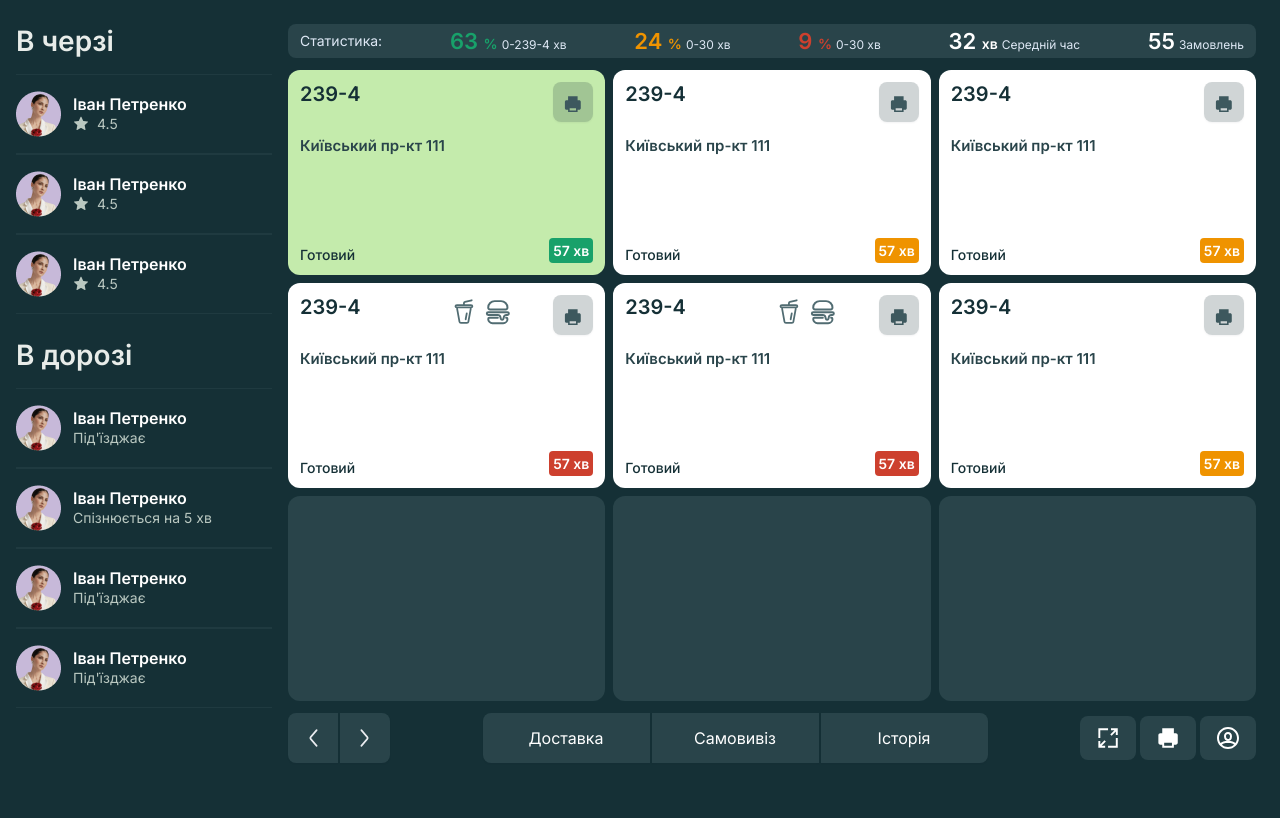
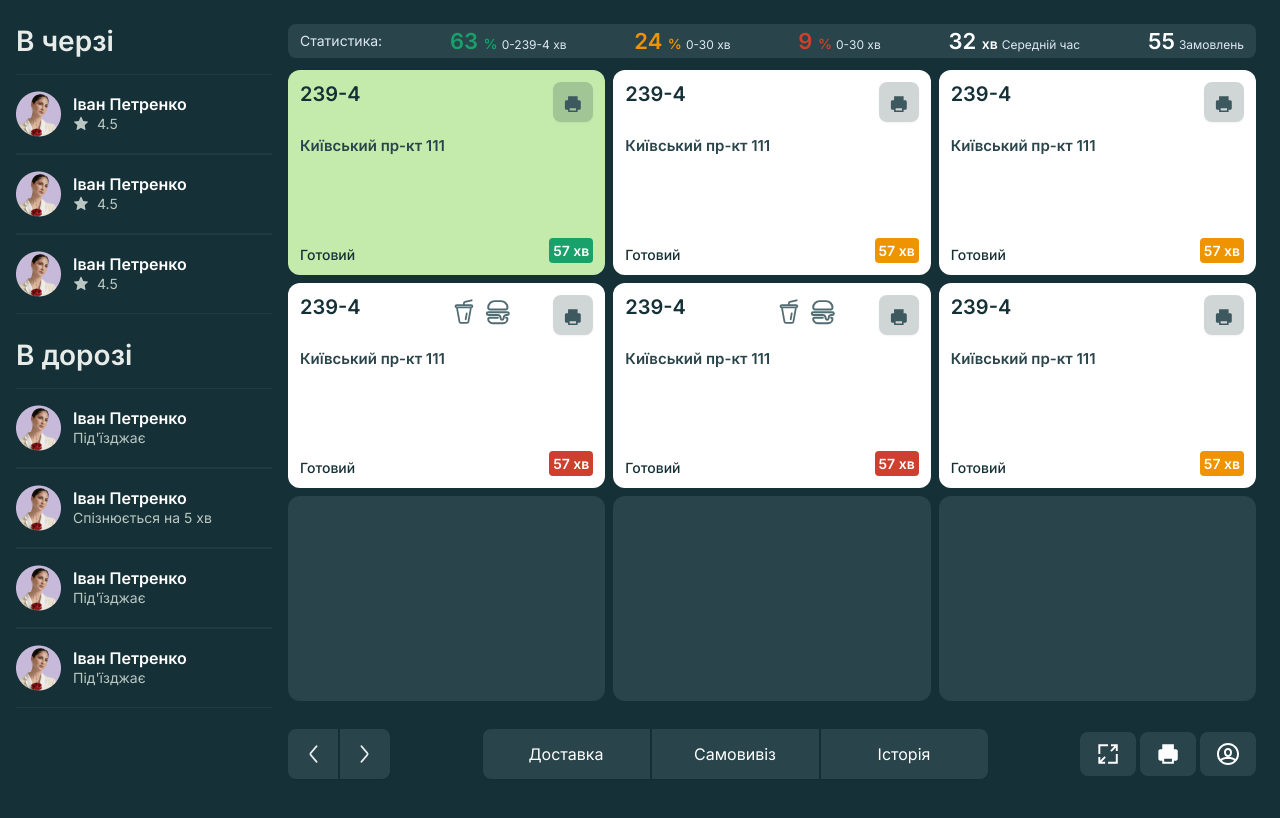
Before and after one commit to JustIrish/accepting-orders-app, a website: page src/html/order-queue.html in a window 1280 px wide. Drawn offline with nearby package versions, Linux system fonts and the light colour scheme; files that its build step writes are made by us from their sources; files whose address does not match are found by name.

Commit message:
adds sticky footer to the order.html

```diff
--- a/src/html/order-queue.html
+++ b/src/html/order-queue.html
@@ -247,7 +247,7 @@
           </ul>
         </div>
       </main>
-      <footer>
+      <footer class="footer">
         <div class="footer-queue-flex-wrap">
           <div class="footer-btn-flex-wrap">
             <button class="button footer-btn-nav" type="button">
--- a/src/scss/blocks/_order-queue.scss
+++ b/src/scss/blocks/_order-queue.scss
@@ -11,6 +11,9 @@ aside {
 }
 
 .order-queue-container {
+  min-height: 100vh;
+  display: flex;
+  flex-direction: column;
   padding: 24px 24px 24px 8px;
 }
 
```
Also changed, not shown: docs/index.html (+1 -1 lines), docs/order.html (+1 -1 lines), src/html/order.html (+2 -2 lines), build/css/main.css, build/index.html, build/order-queue.html, build/order.html, docs/css/main.css.
